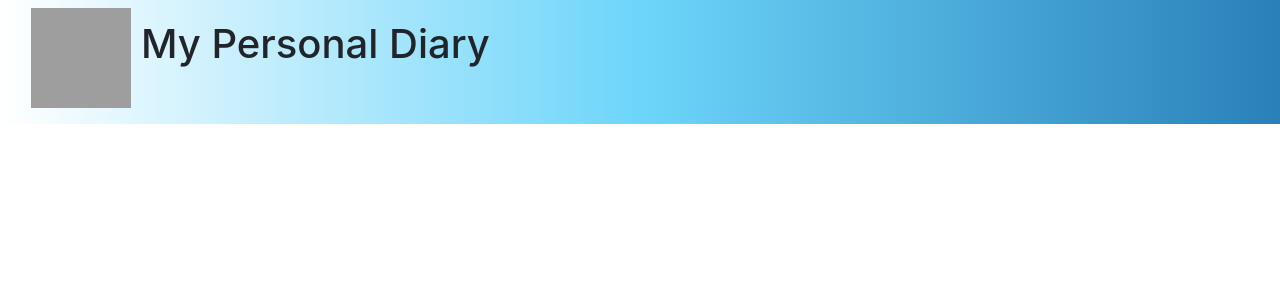
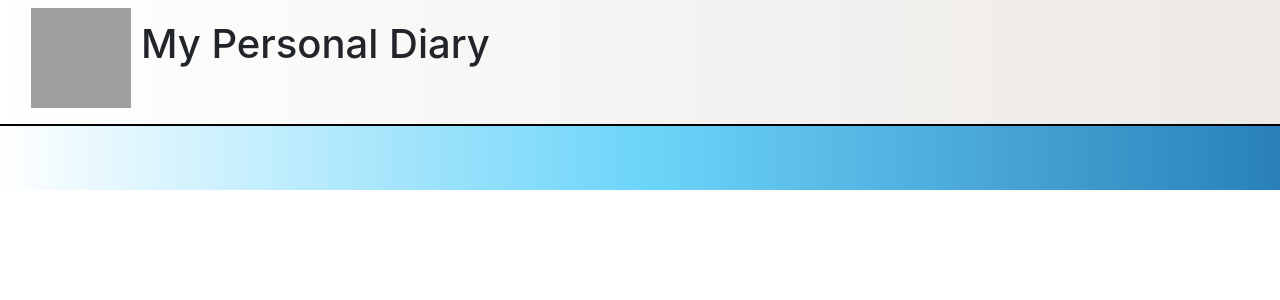
Before and after one commit to aman-singh09/Personal-Diary, a Django app: page / in a window 1280 px wide. Shown: the part 56-356 px from the top of the page. Run offline with Django 3.2, Linux system fonts and the light colour scheme; data that the repository does not hold is empty; some libraries are stand-ins or nearby versions; grey boxes are pictures that could not be loaded.

Commit message:
improved background layour of index.html

```diff
--- a/Personal_Diary/templates/index.html
+++ b/Personal_Diary/templates/index.html
@@ -12,12 +12,17 @@
 		height : 100px;
 		float :left;
 	}
-
-	.container-fluid{
+	#index{
 		background: #2980B9;  /* fallback for old browsers */
 		background: -webkit-linear-gradient(to right, #FFFFFF, #6DD5FA, #2980B9);  /* Chrome 10-25, Safari 5.1-6 */
 		background: linear-gradient(to right, #FFFFFF, #6DD5FA, #2980B9); /* W3C, IE 10+/ Edge, Firefox 16+, Chrome 26+, Opera 12+, Safari 7+ */
+	}
+	.container-fluid{
+		background: #ECE9E6;  /* fallback for old browsers */
+		background: -webkit-linear-gradient(to right, #FFFFFF, #ECE9E6);  /* Chrome 10-25, Safari 5.1-6 */
+		background: linear-gradient(to right, #FFFFFF, #ECE9E6); /* W3C, IE 10+/ Edge, Firefox 16+, Chrome 26+, Opera 12+, Safari 7+ */
 
+		border-bottom: 2px solid black;
 	}
 	h1{
 		padding-top: 20px;
@@ -53,6 +58,7 @@
 
 
 {% block body %}
+<div id = "index" class = "pb-3">
 	<div class = "container-fluid pb-5">
 		<div class = "heading pl-3">
 			<img class = "mt-2" src = "https://image.freepik.com/free-vector/diary-seamless-pattern_1284-12819.jpg?1">
@@ -96,6 +102,6 @@
 		{% endfor %}
 
 	</div>
-
+</div>
 
 {% endblock %}
```
Lines whose indentation alone changed are shown as unchanged.
